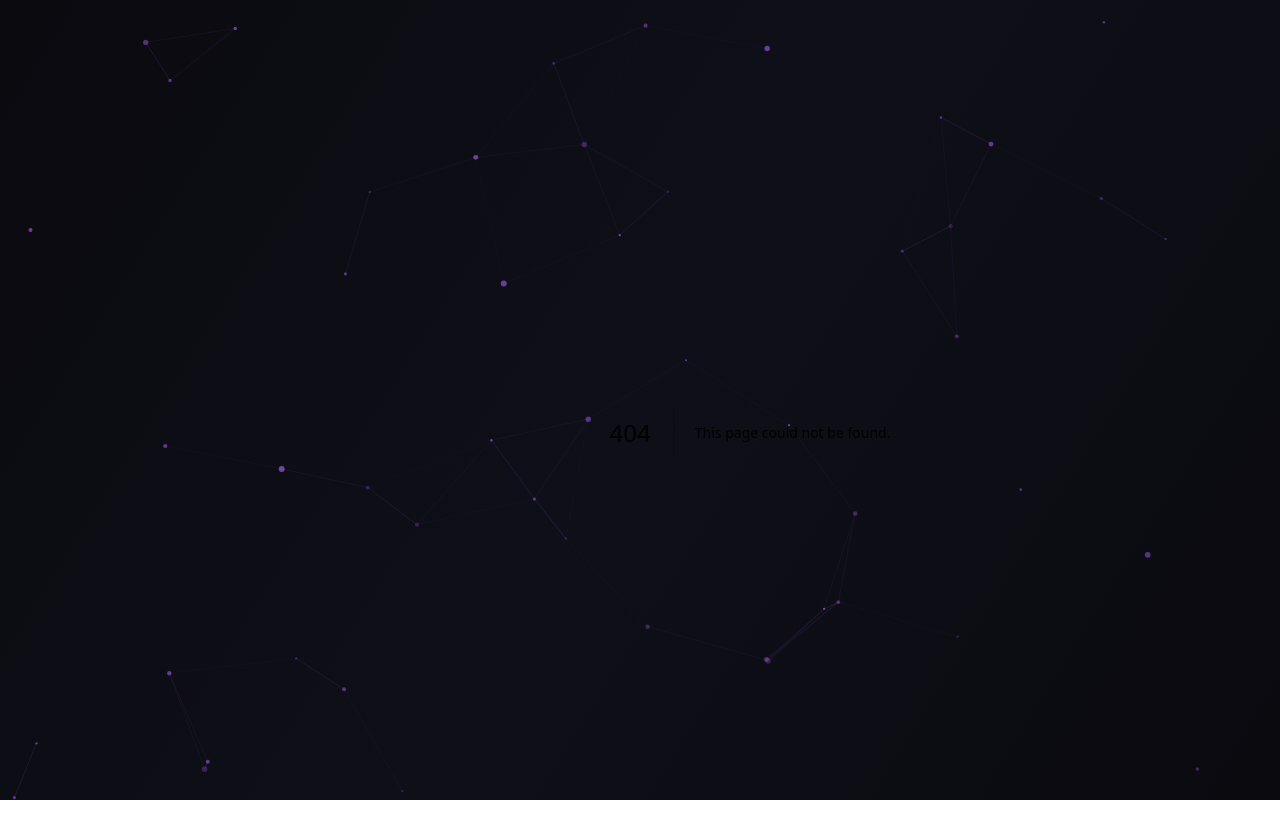
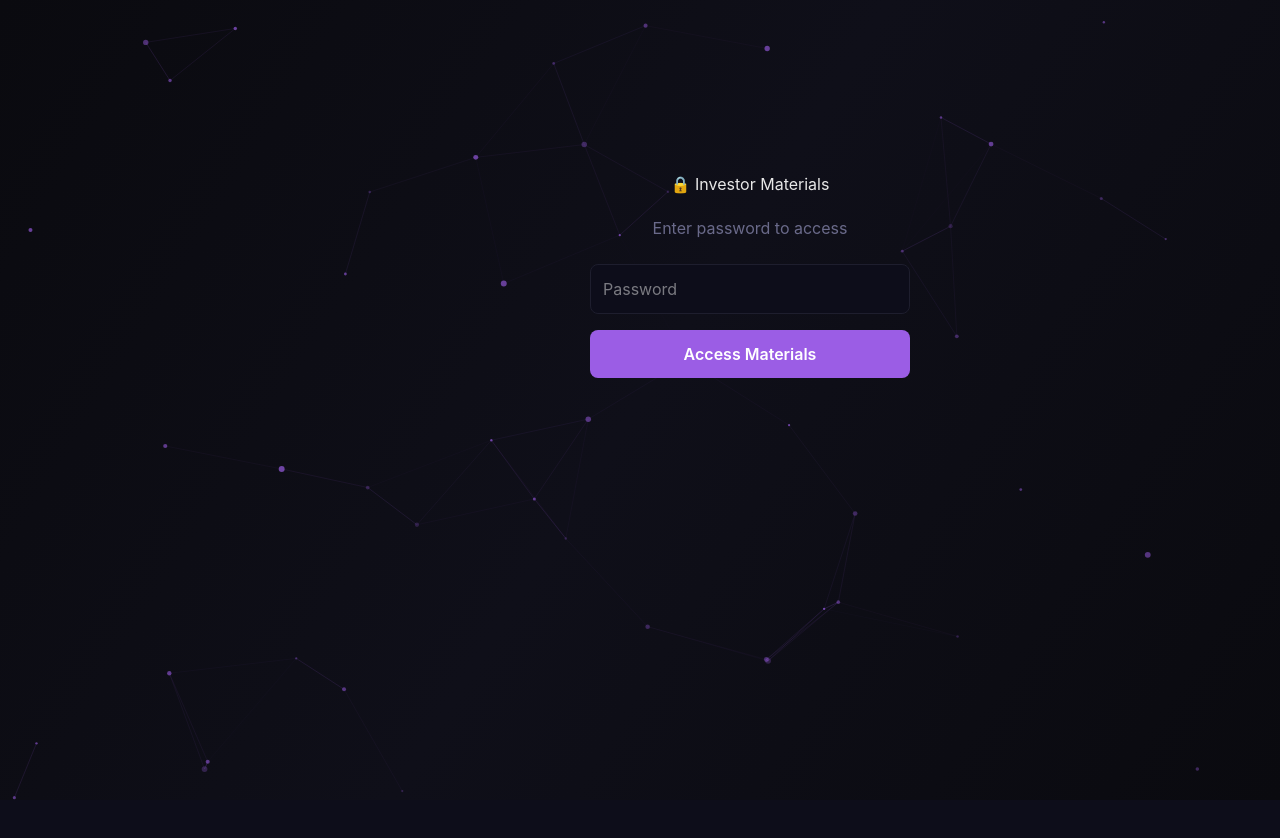
Before and after one commit to Animal71Animal/Mission-Control, a Next.js app: page /shared/investor-materials in a window 1280 px wide. Before the commit this address had no page. Shown: the top 838 px of the page. After the commit the page ends 800 px from the top, so only its background shows below. Built offline with nearby package versions, Linux system fonts and the light colour scheme.

Commit message:
checkpoint: investor targets, shared links, pricing updates, ROI calculator

```diff
--- a/app/shared-links/page.tsx
+++ b/app/shared-links/page.tsx
@@ -11,6 +11,14 @@ export default function SharedLinksPage() {
       password: "wlp2026",
       created: "2026-05-05",
       description: "Complete DJ Automation product overview with ROI calculator, docs, features, and tech stack. Interactive savings estimator.",
+    },
+    {
+      id: "investor-materials",
+      name: "Investor Materials",
+      url: "/shared/investor-materials",
+      password: "wlp2026",
+      created: "2026-05-05",
+      description: "Investor pitch deck and target investor list with funding strategy.",
     },
   ];
 
--- /dev/null
+++ b/app/shared/investor-materials/page.tsx
@@ -0,0 +1,66 @@
+"use client";
+
+import { useState } from "react";
+import SharedDocView from "@/components/SharedDocView";
+
+export default function SharedInvestorMaterials() {
+  const [authenticated, setAuthenticated] = useState(false);
+  const [password, setPassword] = useState("");
+  const [error, setError] = useState("");
+
+  const handleLogin = () => {
+    if (password === "wlp2026") {
+      setAuthenticated(true);
+      setError("");
+    } else {
+      setError("Incorrect password");
+    }
+  };
+
+  if (!authenticated) {
+    return (
+      <div style={{ maxWidth: 400, margin: "100px auto", textAlign: "center", padding: 40 }}>
+        <h2 style={{ marginBottom: 20, color: "var(--text)" }}>🔒 Investor Materials</h2>
+        <p style={{ color: "var(--muted)", marginBottom: 24 }}>Enter password to access</p>
+        <input
+          type="password"
+          value={password}
+          onChange={(e) => setPassword(e.target.value)}
+          placeholder="Password"
+          style={{
+            width: "100%",
+            padding: 12,
+            marginBottom: 16,
+            borderRadius: 8,
+            border: "1px solid var(--border)",
+            background: "var(--bg)",
+            color: "var(--text)",
+          }}
+          onKeyDown={(e) => e.key === "Enter" && handleLogin()}
+        />
+        <button
+          onClick={handleLogin}
+          style={{
+            width: "100%",
+            padding: 12,
+            background: "var(--accent)",
+            color: "#fff",
+            border: "none",
+            borderRadius: 8,
+            cursor: "pointer",
+            fontWeight: 600,
+          }}
+        >
+          Access Materials
+        </button>
+        {error && <p style={{ color: "#ff6b6b", marginTop: 12 }}>{error}</p>}
+      </div>
+    );
+  }
+
+  return (
+    <div style={{ maxWidth: 1000, margin: "0 auto", padding: "40px 20px" }}>
+      <SharedDocView fileName="investor-targets.md" title="🎯 Investor Target List" />
+    </div>
+  );
+}
--- a/app/wlp-investor/page.tsx
+++ b/app/wlp-investor/page.tsx
@@ -3,9 +3,11 @@ import WLPDocPage from "@/components/WLPDocPage";
 export default function Page() {
   return (
     <WLPDocPage
-      title="💼 Investor Pitch"
-      subtitle="Seed round deck — AI-powered DJ automation"
+      title="💼 Investor Materials"
+      subtitle="Pitch deck + target investor list"
       fileName="investor-pitch.md"
+      secondaryFile="investor-targets.md"
+      secondaryTitle="🎯 Investor Target List"
     />
   );
 }
--- a/app/wlp/page.tsx
+++ b/app/wlp/page.tsx
@@ -355,6 +355,7 @@ const djSoftwareDocs: DocItem[] = [
   { emoji: "📋", name: "Product Brief", desc: "Full product spec, features, roadmap", href: "/wlp-product" },
   { emoji: "⚔️", name: "Competitive Positioning", desc: "vs. CoverJock, BoothPoint & others", href: "/wlp-competitive" },
   { emoji: "💼", name: "Investor Pitch", desc: "Seed round deck — formatted markdown", href: "/wlp-investor" },
+  { emoji: "🎯", name: "Investor Target List", desc: "Tiered investor targets with contact paths", href: "/wlp-investor" },
   { emoji: "🗺️", name: "DJ Automation Roadmap", desc: "May–Aug 2026 · MVP May 31 · Testing June–July · ED Expo August · $100K MRR (6-month)", href: "/wlp-dj-roadmap" },
 ];
 
--- a/components/WLPDocPage.tsx
+++ b/components/WLPDocPage.tsx
@@ -7,13 +7,19 @@ import { marked } from "marked";
 export default function WLPDocPage({
   title,
   subtitle,
-  fileName
+  fileName,
+  secondaryFile,
+  secondaryTitle
 }: {
   title: string;
   subtitle: string;
   fileName: string;
+  secondaryFile?: string;
+  secondaryTitle?: string;
 }) {
   const [content, setContent] = useState<string>("Loading...");
+  const [secondaryContent, setSecondaryContent] = useState<string>("");
+  const [activeTab, setActiveTab] = useState<"primary" | "secondary">("primary");
 
   useEffect(() => {
     fetch(`/data/business/${fileName}`)
@@ -24,6 +30,18 @@ export default function WLPDocPage({
       })
       .catch(() => setContent("<p>Content not available.</p>"));
   }, [fileName]);
+
+  useEffect(() => {
+    if (secondaryFile) {
+      fetch(`/data/business/${secondaryFile}`)
+        .then((res) => res.text())
+        .then(async (text) => {
+          const html = await marked(text);
+          setSecondaryContent(html);
+        })
+        .catch(() => setSecondaryContent("<p>Content not available.</p>"));
+    }
+  }, [secondaryFile]);
 
   return (
     <div>
@@ -40,6 +58,39 @@ export default function WLPDocPage({
         </p>
       </div>
 
+      {secondaryFile && (
+        <div style={{ display: "flex", gap: 8, marginBottom: 20, borderBottom: "1px solid var(--border)" }}>
+          <button
+            onClick={() => setActiveTab("primary")}
+            style={{
+              padding: "10px 20px",
+              background: activeTab === "primary" ? "var(--accent)" : "transparent",
+              color: activeTab === "primary" ? "#fff" : "var(--text)",
+              border: "none",
+              borderRadius: "8px 8px 0 0",
+              cursor: "pointer",
+              fontWeight: 600,
+            }}
+          >
+            📄 Pitch Deck
+          </button>
+          <button
+            onClick={() => setActiveTab("secondary")}
+            style={{
+              padding: "10px 20px",
+              background: activeTab === "secondary" ? "var(--accent)" : "transparent",
+              color: activeTab === "secondary" ? "#fff" : "var(--text)",
+              border: "none",
+              borderRadius: "8px 8px 0 0",
+              cursor: "pointer",
+              fontWeight: 600,
+            }}
+          >
+            🎯 Target List
+          </button>
+        </div>
+      )}
+
       <div
         className="md-content"
         style={{
@@ -54,7 +105,7 @@ export default function WLPDocPage({
           maxWidth: "100%",
           overflowX: "auto",
         }}
-        dangerouslySetInnerHTML={{ __html: content }}
+        dangerouslySetInnerHTML={{ __html: activeTab === "primary" ? content : secondaryContent }}
       />
     </div>
   );
--- a/public/data/business/investor-pitch.md
+++ b/public/data/business/investor-pitch.md
@@ -97,8 +97,8 @@ Labor costs are up. The labor shortage in service industries made the case for a
 | **Average addressable spend per club** | $1,500/month | Software + support; vs. $3,000-5,000/month current DJ labor |
 | **US TAM** | ~$72M ARR | At 100% penetration |
 | **Realistic US SAM (20% capture in 5 years)** | ~$14M ARR | Conservative |
-| **International markets** (Canada, UK, EU, Australia) | ~6,000+ clubs (excluding US) | 2-3x multiplier | Similar venue density |
-| **Total addressable market (global)** | ~$180M ARR | |
+| **International markets** (Canada, UK, EU, Australia) | ~3,000+ clubs (excluding US) | 2-3x multiplier | Similar venue density |
+| **Total addressable market (global)** | ~$126M ARR | |
 
 This is a niche SaaS with a highly capturable market — not a billion-dollar swing, but a defensible, recurring-revenue business with 70%+ gross margins at scale and a clear path to $14M ARR in 5 years.
 
--- /dev/null
+++ b/public/data/business/investor-targets.md
@@ -0,0 +1,90 @@
+# Investor Target List — DJ Automation Software
+
+**Company:** Wicked Liquid Productions
+**Product:** AI-native automated DJ platform for gentlemen's clubs
+**Stage:** Pre-seed / Seed
+**Seeking:** $250K–$750K
+**Use of Funds:** MVP completion, pilot venues, first 10 paying customers
+
+---
+
+## Tier 1 — Strategic / Thematic Fit (Reach First)
+
+These investors actively fund adult entertainment, nightlife, or "vice-adjacent" vertical SaaS.
+
+| Firm / Angel | Type | Focus | Why They Fit | Contact Path |
+|-------------|------|-------|-------------|--------------|
+| **Lust Ventures** | VC | Adult tech, sextech, intimacy apps | Only VC explicitly focused on adult industry | Warm intro via portfolio founder |
+| **Coral Capital** | VC | Sextech, sexual wellness | Backed Unbound, Dame Products | Apply via website + LinkedIn outreach |
+| **Play Ventures** | Angel Syndicate | Gaming, entertainment, nightlife | Founder-friendly, fast decisions | AngelList profile + warm intro |
+| **Nightlife Tech Angels** | Angel Group | Bar/club tech, POS, booking | Understand venue operations | Via Clubhouse or industry events |
+| **Eric's Network** | Personal | DJs, club owners, promoters | Already know the problem | Direct ask — "who do you know?" |
+
+---
+
+## Tier 2 — Vertical SaaS Specialists (Strong Fit)
+
+These funds don't focus on adult specifically, but actively invest in narrow vertical software replacing labor.
+
+| Firm | Type | Focus | Why They Fit | Contact Path |
+|------|------|-------|-------------|--------------|
+| **Bessemer Venture Partners** | VC | Vertical SaaS, cloud infrastructure | Wrote the vertical SaaS playbook | Warm intro via founder network |
+| **Emergence Capital** | VC | Vertical SaaS (Salesforce, Veeva) | Specialist in industry-specific software | Portfolio founder intro |
+| **Tiger Global** | Growth | SaaS, marketplace, fintech | Writes fast, cares about metrics | Cold email + traction data |
+| **Craft Ventures** | VC | SaaS, marketplace, crypto | David Sacks' fund — likes contrarian bets | Warm intro via mutual connection |
+| **8VC** | VC | Vertical software, government tech | Joe Lonsdale — likes "unsexy" industries | Network intro or cold with strong pitch |
+| **Founders Fund** | VC | Contrarian, "what smart people disagree on" | Explicitly invests in things others won't touch | Requires exceptional warm intro |
+
+---
+
+## Tier 3 — Angel Investors (Individual Checks $25K–$100K)
+
+Target angels who understand nightlife, DJ culture, or have operated in hospitality.
+
+| Profile | Where to Find | Approach |
+|---------|--------------|----------|
+| Former club owners / operators | DJ industry events, NAMM, DJ Expo | "I built software that replaces the problem you had" |
+| DJs who became entrepreneurs | Instagram, DJ Mag, Resident Advisor | Peer-to-peer — "fellow DJ building something" |
+| Hospitality tech founders | SaaStr, Microconf, indie hackers | "Vertical SaaS for a market everyone ignores" |
+| Adult industry entrepreneurs | XBIZ, AVN conferences | "Bringing tech to the industry we both know" |
+| Strip club chain executives | Industry associations | Direct LinkedIn — operational pain point |
+
+---
+
+## Tier 4 — Alternative Funding (Non-Traditional)
+
+| Source | Amount | Terms | When to Use |
+|--------|--------|-------|-------------|
+| **Revenue-based financing (Pipe, Capchase)** | $100K–$1M | % of monthly revenue | Once you have $10K+ MRR |
+| **Club/chain pilot contracts** | $50K–$200K | Prepaid annual licenses | Before raising equity — validates demand |
+| **SBA 7(a) loan** | $50K–$500K | 7-10 year term, ~10% APR | If you have collateral / credit |
+| **IndieGoGo / Kickstarter** | $25K–$100K | Rewards-based | For consumer-facing features |
+| **OpenClaw community / AI builders** | $10K–$50K | Angel checks | Nat Eliason, Alex Finn audiences |
+
+---
+
+## Messaging Framework
+
+### For Adult-Focused Investors
+> "The adult entertainment industry spends $3-5K/month per venue on DJ labor alone. We've built AI software that replaces that cost at $1,500/month with better consistency, zero dead air, and chain-wide analytics. 4,000 US venues. No one else is building this."
+
+### For Vertical SaaS Investors
+> "We're applying the Toast / Mindbody playbook to a vertical everyone ignores: gentlemen's clubs. $72M US TAM, $126M global. High willingness to pay. No incumbent software. Founder has 25 years in the industry and direct venue relationships."
+
+### For Angels / Individuals
+> "I spent 25 years as a DJ watching venues burn money on inconsistent labor. I built the software I wish existed. Pilot venues ready. Need capital to finish the product and prove unit economics."
+
+---
+
+## Action Items
+
+- [ ] Create one-page teaser (no adult imagery — just numbers)
+- [ ] Warm intro list: who in your network knows these investors?
+- [ ] Apply to Lust Ventures and Coral Capital directly
+- [ ] Pitch at XBIZ or AVN 2027 (industry validation + investor access)
+- [ ] Build pilot data: even 2-3 venues with signed LOIs changes everything
+
+---
+
+*Created: 2026-05-05*
+*Next review: When pilot data is available*
```
